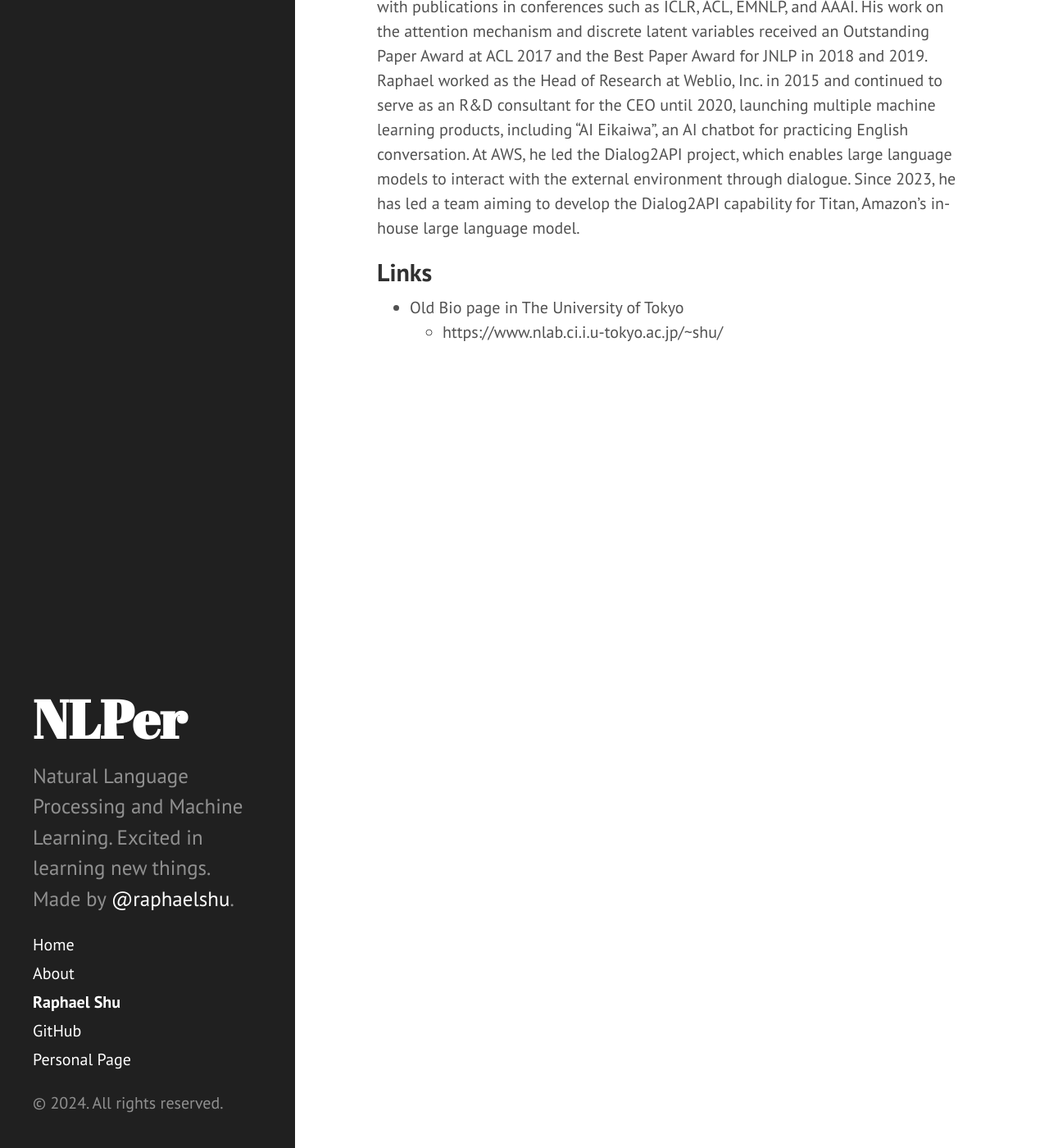
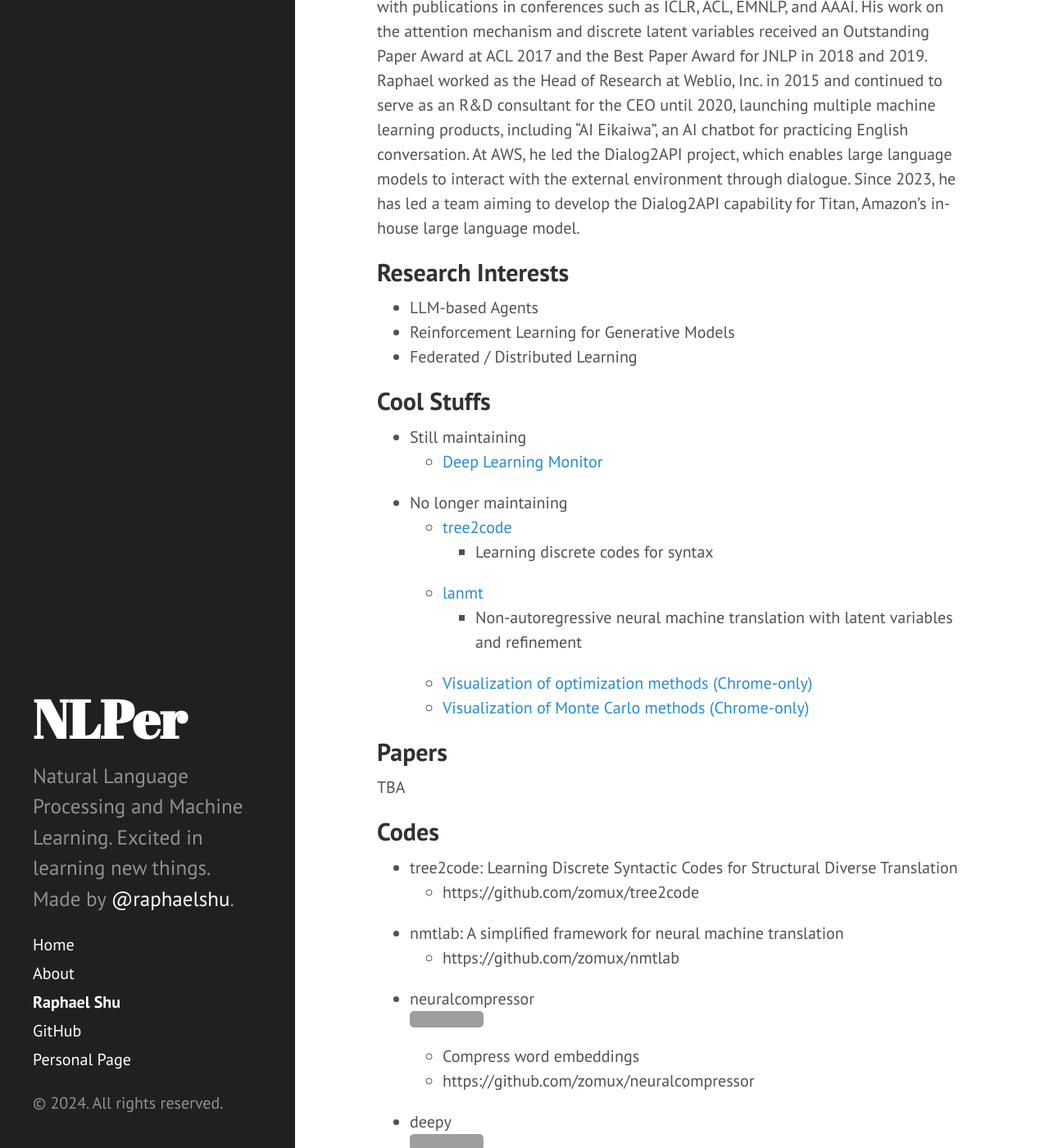
Before and after one commit to zomux/nlper, a Jekyll site: the page built from raphael.shu.md, in a window 1280 px wide and 1400 px high, scrolled down 295 px. Shown: the whole window at 82% size. Built offline with Jekyll 4.4.1, drawn with Linux system fonts in a browser that asks for light colours; some of the changed text lies outside the part shown; grey boxes are pictures that could not be loaded.

Commit message:
update code

```diff
--- a/raphael.shu.md
+++ b/raphael.shu.md
@@ -8,6 +8,52 @@ title: Raphael Shu
 Raphael Shu is a Senior Applied Scientist at Amazon AWS GenAI. He received his PhD from the University of Tokyo in 2020, earning a Dean's Award. His research primarily focuses on Natural Language Generation, Conversational AI, and AI Agents, with publications in conferences such as ICLR, ACL, EMNLP, and AAAI. His work on the attention mechanism and discrete latent variables received an Outstanding Paper Award at ACL 2017 and the Best Paper Award for JNLP in 2018 and 2019. Raphael worked as the Head of Research at Weblio, Inc. in 2015 and continued to serve as an R&D consultant for the CEO until 2020, launching multiple machine learning products, including "AI Eikaiwa", an AI chatbot for practicing English conversation. At AWS, he led the Dialog2API project, which enables large language models to interact with the external environment through dialogue. Since 2023, he has led a team aiming to develop the Dialog2API capability for Titan, Amazon's in-house large language model.
 
 
+## Research Interests
+- LLM-based Agents
+- Reinforcement Learning for Generative Models
+- Federated / Distributed Learning
+
+## Cool Stuffs
+
+- Still maintaining
+  - [Deep Learning Monitor](https://deeplearn.org)
+
+- No longer maintaining
+  - [tree2code](https://github.com/zomux/tree2code)
+    - Learning discrete codes for syntax
+  - [lanmt](https://github.com/zomux/lanmt)
+    - Non-autoregressive neural machine translation with latent variables and refinement
+  - [Visualization of optimization methods (Chrome-only)](https://www.nlab.ci.i.u-tokyo.ac.jp/~shu/static/visualize_optimization.html)
+  - [Visualization of Monte Carlo methods (Chrome-only)](https://www.nlab.ci.i.u-tokyo.ac.jp/~shu/static/markov_chain_monte_carlo.html)
+
+## Papers
+
+TBA
+
+## Codes
+
+- tree2code: Learning Discrete Syntactic Codes for Structural Diverse Translation
+    - https://github.com/zomux/tree2code
+- nmtlab: A simplified framework for neural machine translation
+    - https://github.com/zomux/nmtlab
+- neuralcompressor ![GitHub stars](https://img.shields.io/github/stars/zomux/neuralcompressor.svg)
+    - Compress word embeddings
+    - https://github.com/zomux/neuralcompressor
+- deepy ![GitHub stars](https://img.shields.io/github/stars/zomux/deepy.svg)
+ - Highly extensible deep learning framework based on Theano
+ - [https://github.com/zomux/deepy](https://github.com/zomux/deepy)
+- neuralmt
+ - Neural machine translation modelling tookit
+ - [https://github.com/zomux/neuralmt](https://github.com/zomux/neuralmt)
+- deepy-draw
+ - An implementation of DRAW with deepy framework
+ - ![](https://github.com/zomux/deepy-draw/raw/master/plots/mnist-animation.gif)
+ - [https://github.com/zomux/deepy-draw/](https://github.com/zomux/deepy-draw/)
+- JRNNLM
+ - RNNLM implementation in JAVA
+ - [https://github.com/zomux/jrnnlm](https://github.com/zomux/jrnnlm)
+
+
 ## Links
 
 - Old Bio page in The University of Tokyo
```
